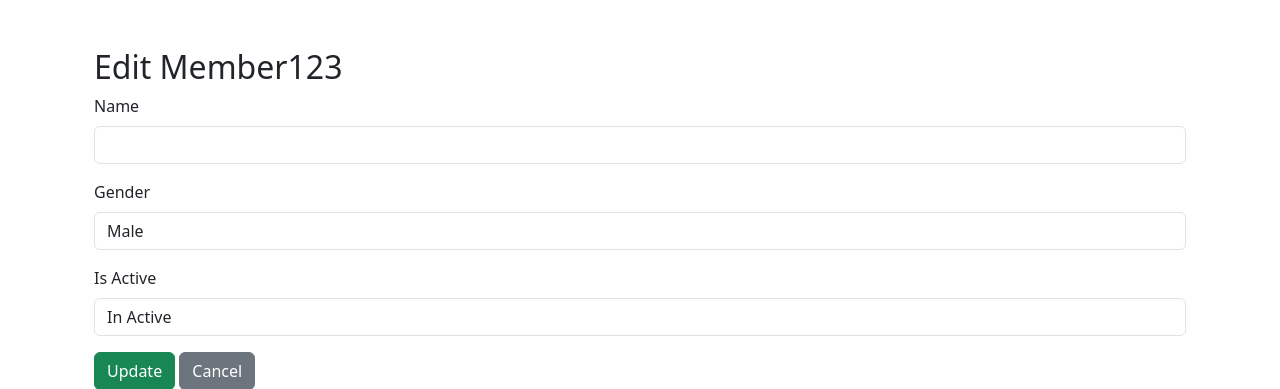
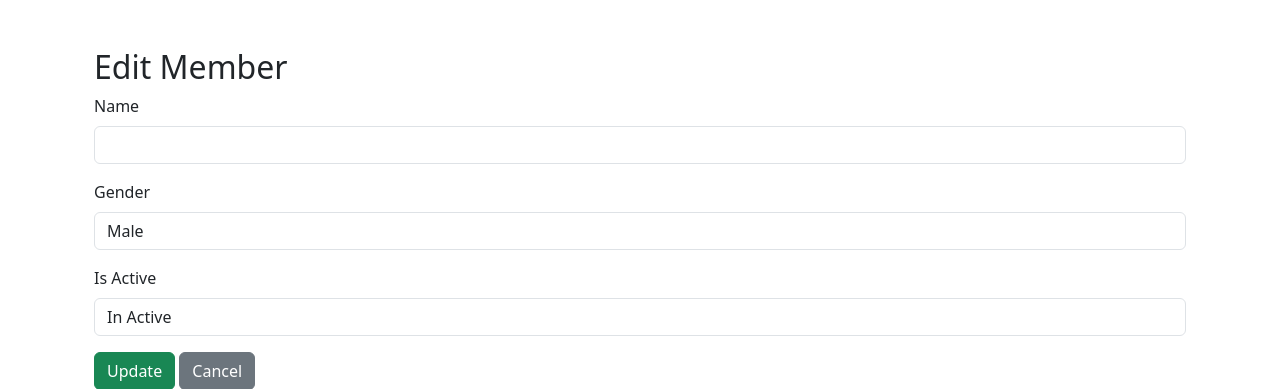
Before and after one commit to Naveen-Kushalappa/gym-management, a Laravel app: template resources/views/members/edit.blade.php in a window 1280 px wide. Shown: the top 389 px of the page. Run offline with Laravel 12, Linux system fonts and the light colour scheme; the template is opened without the code that fills it, so the values that code supplies are empty.

Commit message:
Remove test commit

```diff
--- a/resources/views/members/edit.blade.php
+++ b/resources/views/members/edit.blade.php
@@ -2,7 +2,7 @@
 
 @section('content')
 <div class="container">
-    <h2>Edit Member123</h2>
+    <h2>Edit Member</h2>
 
     <form action="{{ route('members.update', $member->id) }}" method="POST">
         @csrf
```
